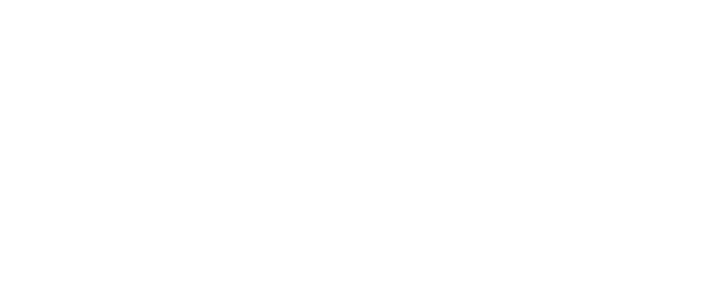
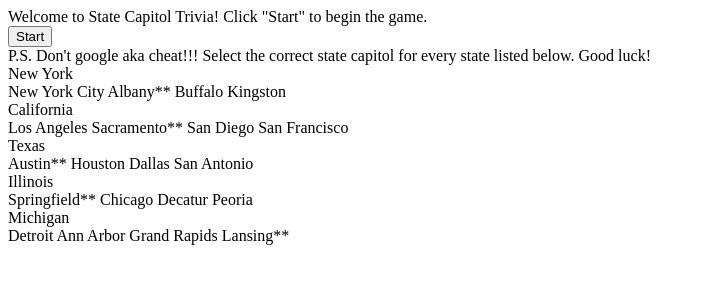
Before and after one commit to ryannwenke/TriviaGame, a plain HTML site: page index.html in a window 1280 px wide. Shown: the whole page, without its empty margins (0-705 px from the left). Drawn offline with Linux system fonts and the light colour scheme.

Commit message:
third commit

```diff
--- a/index.html
+++ b/index.html
@@ -7,7 +7,48 @@
 <body>
 
 <!--Click to start game-->
+Welcome to State Capitol Trivia! Click "Start" to begin the game.
+<br>
+<button>Start</button>
+<br>
+P.S. Don't google aka cheat!!!
 <!--Present several questions with multiple choice answers-->
+Select the correct state capitol for every state listed below. Good luck!
+<br>
+New York
+<br>
+New York City
+Albany**
+Buffalo
+Kingston
+<br>
+California
+<br>
+Los Angeles
+Sacramento**
+San Diego
+San Francisco
+<br>
+Texas
+<br>
+Austin**
+Houston
+Dallas
+San Antonio
+<br>
+Illinois
+<br>
+Springfield**
+Chicago
+Decatur
+Peoria
+<br>
+Michigan
+<br>
+Detroit
+Ann Arbor
+Grand Rapids
+Lansing**
 <!--Click to submit answers-->
 <!--Screen shows results of how many wrong and right-->
 
```
